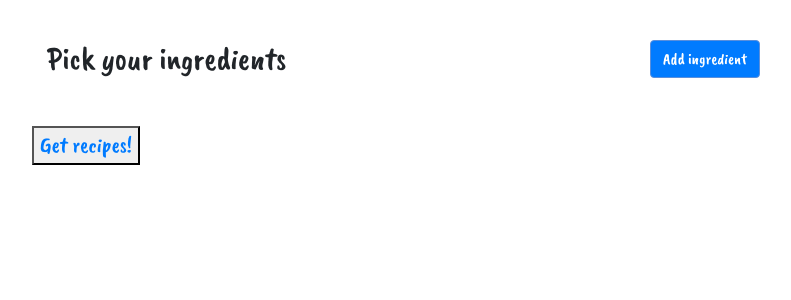
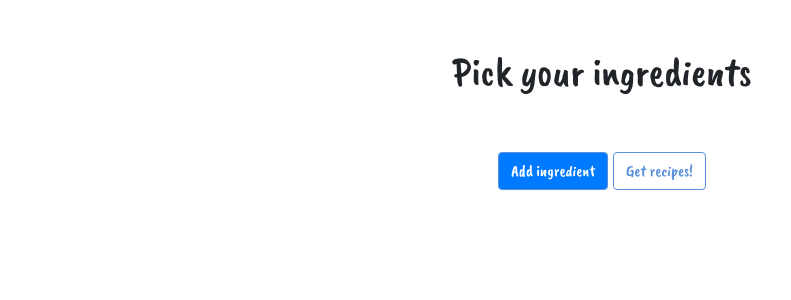
Before and after one commit to vincentT360/reFresh, a Flask app: page /pick-ingredients in a window 1280 px wide. Shown: the part 81-381 px from the top of the page, without its empty margins (38-829 px from the left). Run offline with Flask 2, Linux system fonts and the light colour scheme; data that the repository does not hold is empty; some libraries are stand-ins or nearby versions.

Commit message:
redid visuals for pick ingredients page

```diff
--- a/flaskdriver/static/main.css
+++ b/flaskdriver/static/main.css
@@ -62,3 +62,7 @@ body {
 #ingredients-div {
     margin-top: 5vh;
 }
+
+.card {
+    width: 20%;
+}
--- a/flaskdriver/templates/pick_ingredients.html
+++ b/flaskdriver/templates/pick_ingredients.html
@@ -1,11 +1,16 @@
 {% extends "layout.html" %}
 {% block content %}
 
-<div id="ingredients-div" class="container">
-    <div class="row">
-            <h2 class="col-md-6">Pick your ingredients</h2>
-            <div class="col-md-6 pl-5 mb-5">
+<div class="container">
+
+    <div class="my-5 row">
+            <h1 class="text-center col-md-12">Pick your ingredients</h1>
+    </div>
+
+    <div class="mb-5 row">
+        <div class="text-center col-md-12">
             <button type="button" class="btn btn-primary" data-toggle="modal" data-target="#exampleModal">Add ingredient</button>
+            <button type="button" class="btn btn-outline-primary"><a href="{{ url_for('main.get_recipes_from_ingredients') }}">Get recipes!</a></button>
         </div>
 
         <div class="modal fade" id="exampleModal" tabindex="-1" role="dialog" aria-labelledby="exampleModalLabel" aria-hidden="true">
@@ -22,7 +27,7 @@
                         {{ form.hidden_tag() }}
                         {{ form.name.label(class="form-control-label") }}
                         {{ form.name(class="form-control form-control-lg") }}
-                            {{ form.submit(class="btn btn-outline-info") }}
+                        {{ form.submit(class="btn mt-2 btn-outline-info") }}
                     </form>
                 </div>
                 <div class="modal-footer">
@@ -34,9 +39,9 @@
 
     </div>
 
-    <div class="row border-primary">
+    <div class="row border-primary justify-content-center">
         {% for item in ingredients %}
-                <div class="card mx-2">
+                <div class="text-center card mx-3 mb-3">
                     <div class="card-body">
                         <p class="card-text">{{ item.name }}</p>
                     </div>
@@ -44,10 +49,6 @@
         {% endfor %}
     </div>
 
-    <div class="row">
-        <button><a href="{{ url_for('main.get_recipes_from_ingredients') }}">Get recipes!</a></button>
-    </div>
-
 
 </div>
 
```
Also changed, not shown: flaskdriver/site.db. Lines whose indentation alone changed are shown as unchanged.
